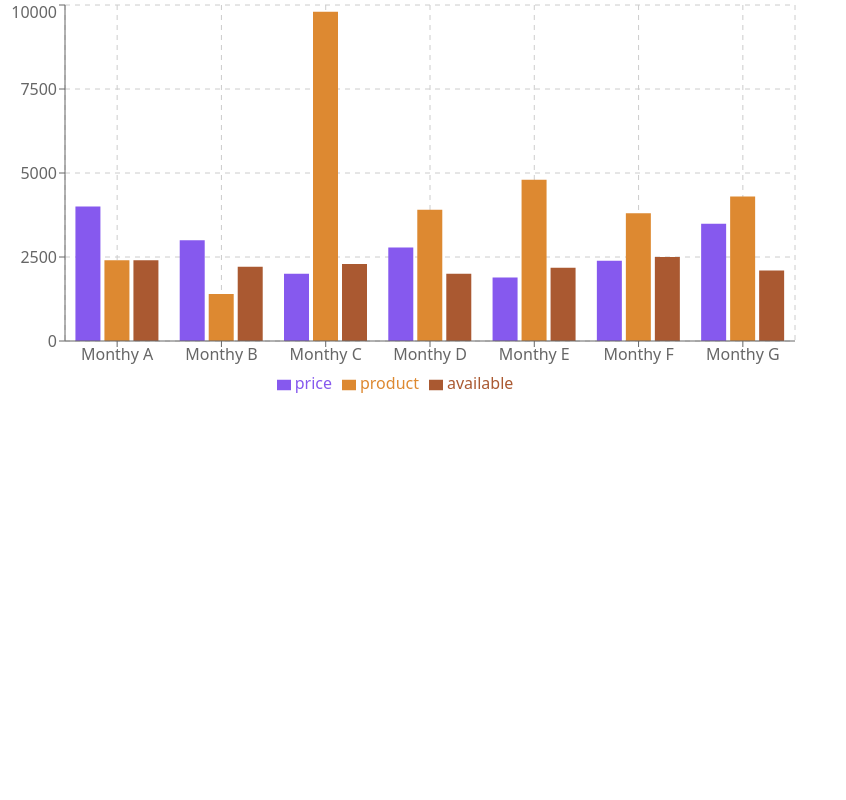
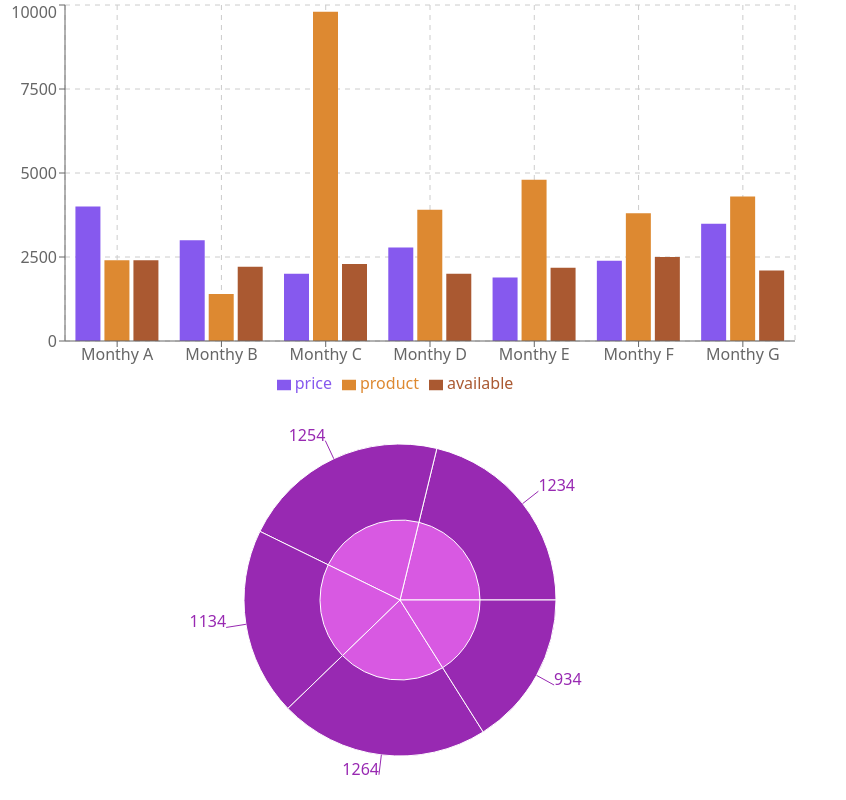
Before and after one commit to ruhulamin111/react-tailwind-framework, a React (Create React App) app: page / in a window 1280 px wide. Shown: the part 568-1368 px from the top of the page, without its empty margins (0-846 px from the left). Before the commit the page ends 968 px from the top, so only its background shows below. Built offline with nearby package versions, Linux system fonts and the light colour scheme.

Commit message:
add pie chart

```diff
--- a/src/components/SpecialChart/SpecialChart.js
+++ b/src/components/SpecialChart/SpecialChart.js
@@ -1,5 +1,6 @@
 import axios from 'axios';
 import React, { useEffect, useState } from 'react';
+import { PieChart, Pie } from 'recharts';
 
 const SpecialChart = () => {
     const [months, setMonths] = useState([]);
@@ -21,6 +22,10 @@ const SpecialChart = () => {
 
     return (
         <div>
+            <PieChart width={800} height={400} >
+                <Pie data={months} dataKey="value" nameKey="name" cx="50%" cy="50%" fill="#d859e2" ></Pie>
+                <Pie data={months} dataKey="value" nameKey="name" cx="50%" cy="50%" fill="#9829b2" innerRadius="80" label></Pie>
+            </PieChart>
 
         </div>
     );
```
